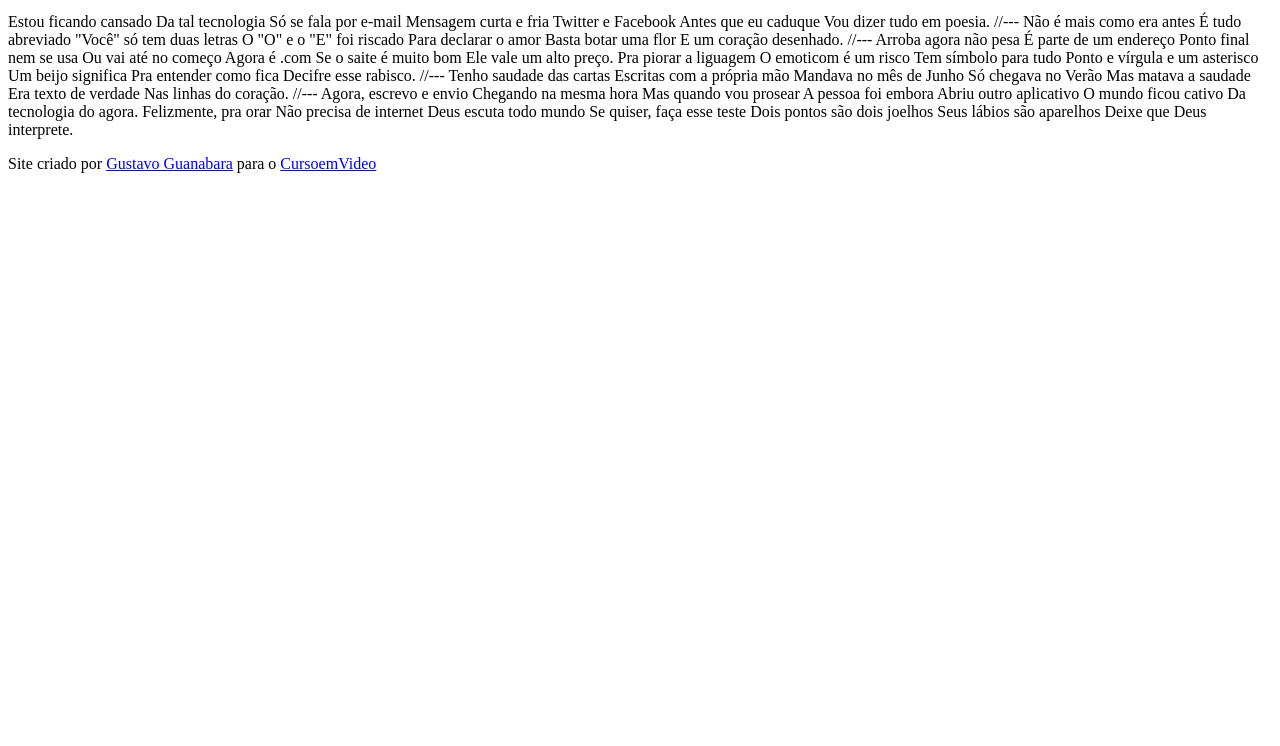
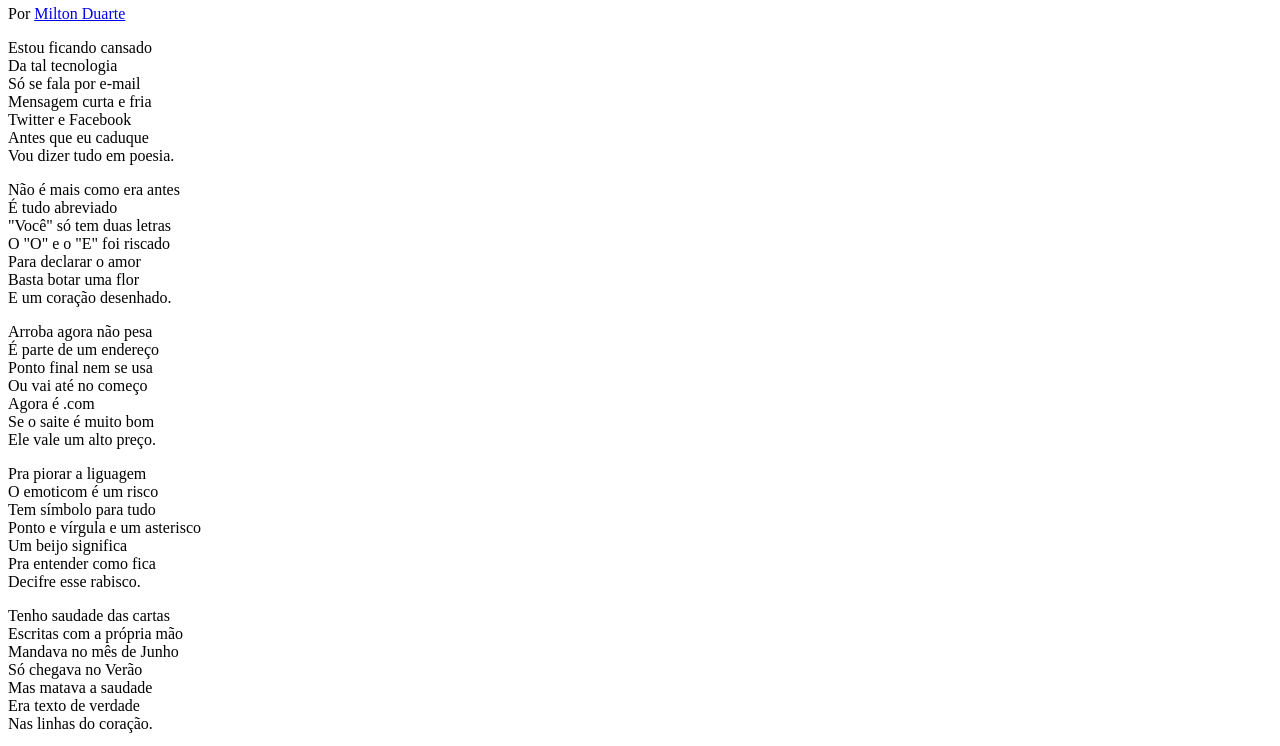
Before and after one commit to ViniciusAP13/html-css, a plain HTML site: page Desafios/d12/index.html in a window 1280 px wide. Shown: the part 101-847 px from the top of the page. Before the commit the page ends 800 px from the top, so only its background shows below. Drawn offline with Linux system fonts and the light colour scheme.

Commit message:
atualização no desafio

```diff
--- /dev/null
+++ b/Desafios/d12/estilo/style.css
@@ -0,0 +1 @@
+@charset "UTF-8";
--- a/Desafios/d12/index.html
+++ b/Desafios/d12/index.html
@@ -4,6 +4,7 @@
     <meta charset="UTF-8">
     <meta name="viewport" content="width=device-width, initial-scale=1.0">
     <title>Cordel Moderno</title>
+    <link rel="stylesheet" href="estilo/style.css">k
 </head>
 <body>
     <header>
@@ -13,69 +14,85 @@
         </p>
     </header>
 
-    Estou ficando cansado
-    Da tal tecnologia
-    Só se fala por e-mail
-    Mensagem curta e fria
-    Twitter e Facebook
-    Antes que eu caduque
-    Vou dizer tudo em poesia.
+    <section>
+        <p>
+            Estou ficando cansado <br>
+            Da tal tecnologia <br>
+            Só se fala por e-mail <br>
+            Mensagem curta e fria <br>
+            Twitter e Facebook <br>
+            Antes que eu caduque <br>
+            Vou dizer tudo em poesia.
+        </p>
+    </section>
 
-    //---
+    <section>
+        <p>
+            Não é mais como era antes <br>
+            É tudo abreviado <br>
+            "Você" só tem duas letras <br>
+            O "O" e o "E" foi riscado <br>
+            Para declarar o amor <br>
+            Basta botar uma flor <br>
+            E um coração desenhado.
+        </p>
+    </section>
 
-    Não é mais como era antes
-    É tudo abreviado
-    "Você" só tem duas letras
-    O "O" e o "E" foi riscado
-    Para declarar o amor
-    Basta botar uma flor
-    E um coração desenhado.
+    <section>
+        <p>
+            Arroba agora não pesa <br>
+            É parte de um endereço <br>
+            Ponto final nem se usa <br>
+            Ou vai até no começo <br>
+            Agora é .com <br>
+            Se o saite é muito bom <br>
+            Ele vale um alto preço.
+        </p>
 
-    //---
+        <p>
+            Pra piorar a liguagem <br>
+            O emoticom é um risco <br>
+            Tem símbolo para tudo <br>
+            Ponto e vírgula e um asterisco <br>
+            Um beijo significa <br>
+            Pra entender como fica <br>
+            Decifre esse rabisco.
+        </p>
+    </section>
 
-    Arroba agora não pesa
-    É parte de um endereço
-    Ponto final nem se usa
-    Ou vai até no começo
-    Agora é .com
-    Se o saite é muito bom
-    Ele vale um alto preço.
+    <section>
+        <p>
+            Tenho saudade das cartas <br>
+            Escritas com a própria mão <br>
+            Mandava no mês de Junho <br>
+            Só chegava no Verão <br>
+            Mas matava a saudade <br>
+            Era texto de verdade <br>
+            Nas linhas do coração.
+        </p>
+    </section>
 
-    Pra piorar a liguagem
-    O emoticom é um risco
-    Tem símbolo para tudo
-    Ponto e vírgula e um asterisco
-    Um beijo significa
-    Pra entender como fica
-    Decifre esse rabisco.
+    <section>
+        <p>
+            Agora, escrevo e envio <br>
+            Chegando na mesma hora <br>
+            Mas quando vou prosear <br>
+            A pessoa foi embora <br>
+            Abriu outro aplicativo <br>
+            O mundo ficou cativo <br>
+            Da tecnologia do agora.
+        </p>
 
-    //---
-
-    Tenho saudade das cartas
-    Escritas com a própria mão
-    Mandava no mês de Junho
-    Só chegava no Verão
-    Mas matava a saudade
-    Era texto de verdade
-    Nas linhas do coração.
-
-    //---
-
-    Agora, escrevo e envio
-    Chegando na mesma hora
-    Mas quando vou prosear
-    A pessoa foi embora
-    Abriu outro aplicativo
-    O mundo ficou cativo
-    Da tecnologia do agora.
-
-    Felizmente, pra orar
-    Não precisa de internet
-    Deus escuta todo mundo
-    Se quiser, faça esse teste
-    Dois pontos são dois joelhos
-    Seus lábios são aparelhos
-    Deixe que Deus interprete.
+        <p>
+            Felizmente, pra orar <br>
+            Não precisa de internet <br>
+            Deus escuta todo mundo <br>
+            Se quiser, faça esse teste <br>
+            Dois pontos são dois joelhos <br>
+            Seus lábios são aparelhos <br>
+            Deixe que Deus interprete.
+        </p>
+    </section>
 
     <footer>
         <p>Site criado por <a href="https://gustavoguanabara.github.io" target="_blank">Gustavo Guanabara</a> para o <a href="https://www.cursoemvideo.com" target="_blank">CursoemVideo</a></p>
```
